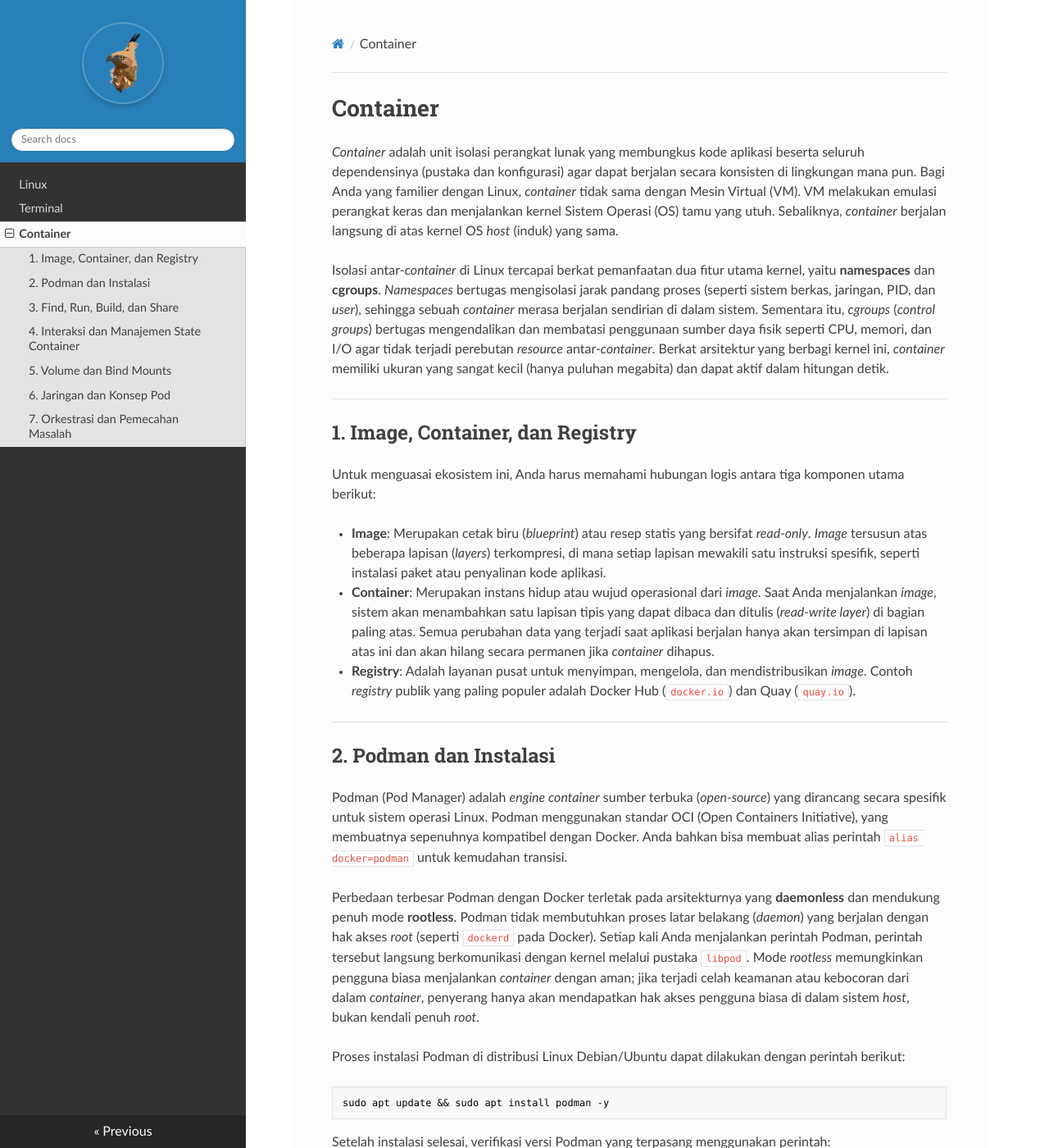
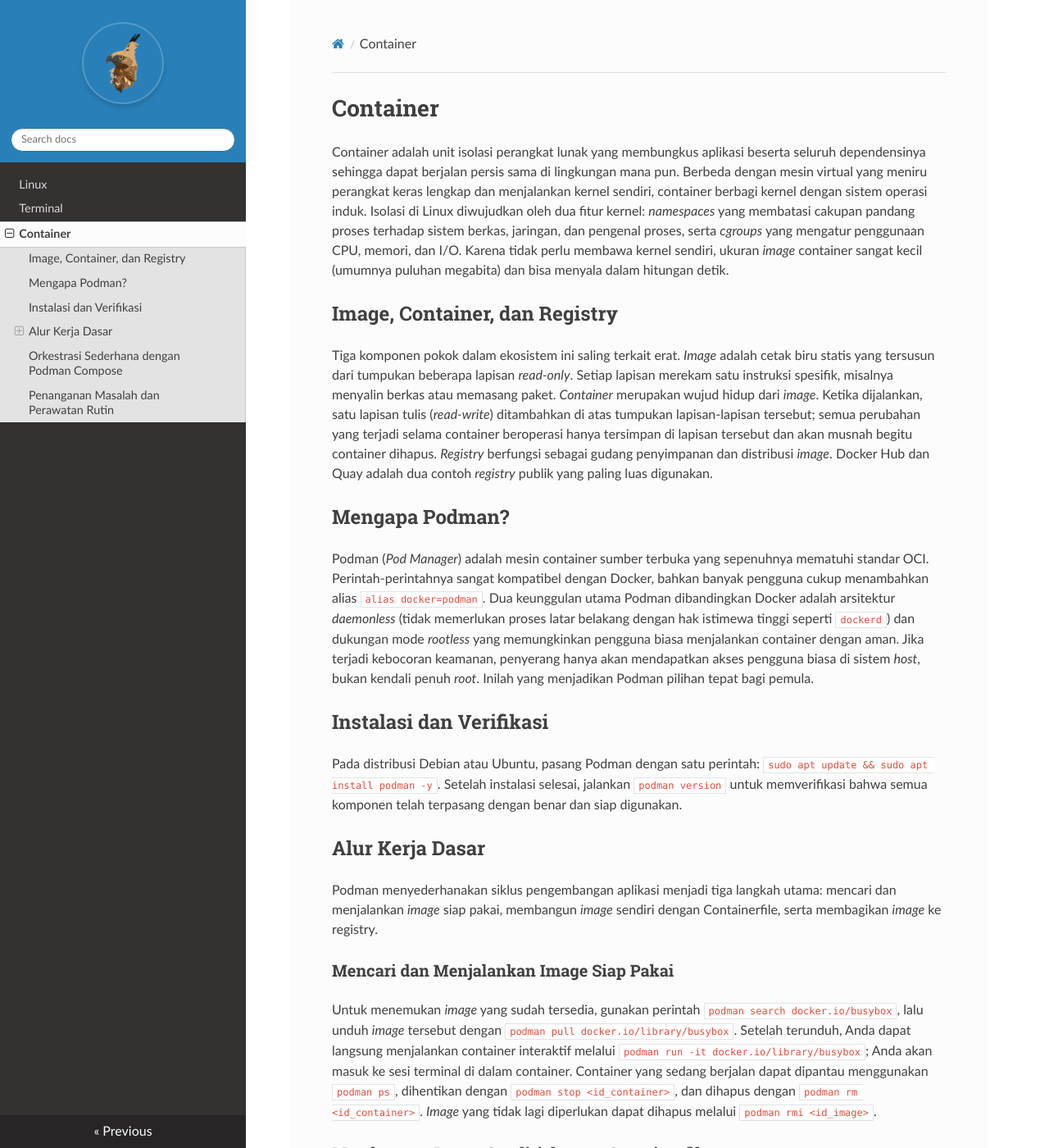
Before and after one commit to wildanfq/sinau, an MkDocs documentation site: the page built from docs/2.md, in a window 1280 px wide and 1400 px high. Shown: the whole window at 82% size. Built offline with MkDocs 1.6.1, drawn with Linux system fonts in a browser that asks for light colours; nearby versions of some CDN libraries; some of the changed text lies outside the part shown.

Commit message:
update docs

````diff
--- a/docs/2.md
+++ b/docs/2.md
@@ -1,191 +1,150 @@
 # Container
 
-*Container* adalah unit isolasi perangkat lunak yang membungkus kode aplikasi beserta seluruh dependensinya (pustaka dan konfigurasi) agar dapat berjalan secara konsisten di lingkungan mana pun. Bagi Anda yang familier dengan Linux, *container* tidak sama dengan Mesin Virtual (VM). VM melakukan emulasi perangkat keras dan menjalankan kernel Sistem Operasi (OS) tamu yang utuh. Sebaliknya, *container* berjalan langsung di atas kernel OS *host* (induk) yang sama.
+Container adalah unit isolasi perangkat lunak yang membungkus aplikasi beserta seluruh dependensinya sehingga dapat berjalan persis sama di lingkungan mana pun. Berbeda dengan mesin virtual yang meniru perangkat keras lengkap dan menjalankan kernel sendiri, container berbagi kernel dengan sistem operasi induk. Isolasi di Linux diwujudkan oleh dua fitur kernel: *namespaces* yang membatasi cakupan pandang proses terhadap sistem berkas, jaringan, dan pengenal proses, serta *cgroups* yang mengatur penggunaan CPU, memori, dan I/O. Karena tidak perlu membawa kernel sendiri, ukuran *image* container sangat kecil (umumnya puluhan megabita) dan bisa menyala dalam hitungan detik.
 
-Isolasi antar-*container* di Linux tercapai berkat pemanfaatan dua fitur utama kernel, yaitu **namespaces** dan **cgroups**. *Namespaces* bertugas mengisolasi jarak pandang proses (seperti sistem berkas, jaringan, PID, dan *user*), sehingga sebuah *container* merasa berjalan sendirian di dalam sistem. Sementara itu, *cgroups* (*control groups*) bertugas mengendalikan dan membatasi penggunaan sumber daya fisik seperti CPU, memori, dan I/O agar tidak terjadi perebutan *resource* antar-*container*. Berkat arsitektur yang berbagi kernel ini, *container* memiliki ukuran yang sangat kecil (hanya puluhan megabita) dan dapat aktif dalam hitungan detik.
+## Image, Container, dan Registry
 
----
+Tiga komponen pokok dalam ekosistem ini saling terkait erat. *Image* adalah cetak biru statis yang tersusun dari tumpukan beberapa lapisan *read-only*. Setiap lapisan merekam satu instruksi spesifik, misalnya menyalin berkas atau memasang paket. *Container* merupakan wujud hidup dari *image*. Ketika dijalankan, satu lapisan tulis (*read-write*) ditambahkan di atas tumpukan lapisan-lapisan tersebut; semua perubahan yang terjadi selama container beroperasi hanya tersimpan di lapisan tersebut dan akan musnah begitu container dihapus. *Registry* berfungsi sebagai gudang penyimpanan dan distribusi *image*. Docker Hub dan Quay adalah dua contoh *registry* publik yang paling luas digunakan.
 
-## 1. Image, Container, dan Registry
+## Mengapa Podman?
 
-Untuk menguasai ekosistem ini, Anda harus memahami hubungan logis antara tiga komponen utama berikut:
+Podman (*Pod Manager*) adalah mesin container sumber terbuka yang sepenuhnya mematuhi standar OCI. Perintah-perintahnya sangat kompatibel dengan Docker, bahkan banyak pengguna cukup menambahkan alias `alias docker=podman`. Dua keunggulan utama Podman dibandingkan Docker adalah arsitektur *daemonless* (tidak memerlukan proses latar belakang dengan hak istimewa tinggi seperti `dockerd`) dan dukungan mode *rootless* yang memungkinkan pengguna biasa menjalankan container dengan aman. Jika terjadi kebocoran keamanan, penyerang hanya akan mendapatkan akses pengguna biasa di sistem *host*, bukan kendali penuh *root*. Inilah yang menjadikan Podman pilihan tepat bagi pemula.
 
-* **Image**: Merupakan cetak biru (*blueprint*) atau resep statis yang bersifat *read-only*. *Image* tersusun atas beberapa lapisan (*layers*) terkompresi, di mana setiap lapisan mewakili satu instruksi spesifik, seperti instalasi paket atau penyalinan kode aplikasi.
-* **Container**: Merupakan instans hidup atau wujud operasional dari *image*. Saat Anda menjalankan *image*, sistem akan menambahkan satu lapisan tipis yang dapat dibaca dan ditulis (*read-write layer*) di bagian paling atas. Semua perubahan data yang terjadi saat aplikasi berjalan hanya akan tersimpan di lapisan atas ini dan akan hilang secara permanen jika *container* dihapus.
-* **Registry**: Adalah layanan pusat untuk menyimpan, mengelola, dan mendistribusikan *image*. Contoh *registry* publik yang paling populer adalah Docker Hub (`docker.io`) dan Quay (`quay.io`).
+## Instalasi dan Verifikasi
 
----
+Pada distribusi Debian atau Ubuntu, pasang Podman dengan satu perintah: `sudo apt update && sudo apt install podman -y`. Setelah instalasi selesai, jalankan `podman version` untuk memverifikasi bahwa semua komponen telah terpasang dengan benar dan siap digunakan.
 
-## 2. Podman dan Instalasi
+## Alur Kerja Dasar
 
-Podman (Pod Manager) adalah *engine container* sumber terbuka (*open-source*) yang dirancang secara spesifik untuk sistem operasi Linux. Podman menggunakan standar OCI (Open Containers Initiative), yang membuatnya sepenuhnya kompatibel dengan Docker. Anda bahkan bisa membuat alias perintah `alias docker=podman` untuk kemudahan transisi.
+Podman menyederhanakan siklus pengembangan aplikasi menjadi tiga langkah utama: mencari dan menjalankan *image* siap pakai, membangun *image* sendiri dengan Containerfile, serta membagikan *image* ke registry.
 
-Perbedaan terbesar Podman dengan Docker terletak pada arsitekturnya yang **daemonless** dan mendukung penuh mode **rootless**. Podman tidak membutuhkan proses latar belakang (*daemon*) yang berjalan dengan hak akses *root* (seperti `dockerd` pada Docker). Setiap kali Anda menjalankan perintah Podman, perintah tersebut langsung berkomunikasi dengan kernel melalui pustaka `libpod`. Mode *rootless* memungkinkan pengguna biasa menjalankan *container* dengan aman; jika terjadi celah keamanan atau kebocoran dari dalam *container*, penyerang hanya akan mendapatkan hak akses pengguna biasa di dalam sistem *host*, bukan kendali penuh *root*.
+### Mencari dan Menjalankan Image Siap Pakai
+Untuk menemukan *image* yang sudah tersedia, gunakan perintah `podman search docker.io/busybox`, lalu unduh *image* tersebut dengan `podman pull docker.io/library/busybox`. Setelah terunduh, Anda dapat langsung menjalankan container interaktif melalui `podman run -it docker.io/library/busybox`; Anda akan masuk ke sesi terminal di dalam container. Container yang sedang berjalan dapat dipantau menggunakan `podman ps`, dihentikan dengan `podman stop <id_container>`, dan dihapus dengan `podman rm <id_container>`. *Image* yang tidak lagi diperlukan dapat dihapus melalui `podman rmi <id_image>`.
 
-Proses instalasi Podman di distribusi Linux Debian/Ubuntu dapat dilakukan dengan perintah berikut:
+### Membangun Image Sendiri dengan Containerfile
+Apabila *image* publik belum memenuhi kebutuhan, Anda bisa membuat *image* kustom menggunakan berkas *Containerfile*. Contoh berikut membangun aplikasi REST API kecil berbahasa Go yang menangani *endpoint* `/tasks` dengan metode GET dan POST. Pertama, tulis kode aplikasi dalam `main.go`:
 
-```bash
-sudo apt update && sudo apt install podman -y
+```go
+package main
+
+import (
+	"encoding/json"
+	"log"
+	"net/http"
+)
+
+type Task struct {
+	ID   int    `json:"id"`
+	Name string `json:"name"`
+}
+
+var (
+	tasks  []Task
+	nextID = 1
+)
+
+func getTasks(w http.ResponseWriter, _ *http.Request) {
+	w.Header().Set("Content-Type", "application/json")
+	json.NewEncoder(w).Encode(tasks)
+}
+
+func createTask(w http.ResponseWriter, r *http.Request) {
+	var task Task
+	if err := json.NewDecoder(r.Body).Decode(&task); err != nil {
+		http.Error(w, "Invalid JSON", http.StatusBadRequest)
+		return
+	}
+	task.ID = nextID
+	nextID++
+	tasks = append(tasks, task)
+	w.Header().Set("Content-Type", "application/json")
+	w.WriteHeader(http.StatusCreated)
+	json.NewEncoder(w).Encode(task)
+}
+
+func taskHandler(w http.ResponseWriter, r *http.Request) {
+	switch r.Method {
+	case http.MethodGet:
+		getTasks(w, r)
+	case http.MethodPost:
+		createTask(w, r)
+	default:
+		http.Error(w, "Method Not Allowed", http.StatusMethodNotAllowed)
+	}
+}
+
+func main() {
+	http.HandleFunc("/tasks", taskHandler)
+	log.Println("http://localhost:8080")
+	log.Fatal(http.ListenAndServe(":8080", nil))
+}
 ```
 
-Setelah instalasi selesai, verifikasi versi Podman yang terpasang menggunakan perintah:
+Selanjutnya, buat *Containerfile* yang menerapkan strategi *multi-stage build* agar *image* akhir hanya berisi biner aplikasi tanpa sistem operasi tambahan, sehingga ukurannya sangat kecil.
 
-```bash
-podman version
+```dockerfile
+FROM golang:1.26-alpine AS builder
+WORKDIR /app
+COPY go.mod ./
+RUN go mod download
+COPY . .
+RUN CGO_ENABLED=0 GOOS=linux go build -o tasks .
+
+FROM scratch
+WORKDIR /app
+COPY --from=builder /app/tasks .
+EXPOSE 8080
+CMD ["./tasks"]
 ```
 
----
+Pada tahap pertama, kita menggunakan *image* `golang:1.26-alpine` sebagai lingkungan build. Setelah menetapkan direktori kerja, berkas `go.mod` disalin lebih dulu agar proses pengunduhan dependensi bisa di-cache oleh Podman, baru seluruh kode sumber disalin dan dikompilasi menjadi biner statis bernama `tasks`. Tahap kedua dimulai dari *image* kosong `scratch` yang sama sekali tidak membawa sistem operasi atau shell. Biner hasil kompilasi disalin dari tahap sebelumnya ke direktori `/app`, port `8080` dideklarasikan sebagai metadata, dan perintah `CMD` akan langsung menjalankan aplikasi saat container dimulai.
 
-## 3. Find, Run, Build, dan Share
+Bangun *image* dengan perintah `podman build -t tasks .` di direktori proyek. Setelah berhasil, *image* lokal `localhost/tasks` siap digunakan. Jalankan container di latar belakang melalui `podman run -d -p 8080:8080 tasks`, lalu uji API dengan `curl http://localhost:8080/tasks`.
 
-Podman menyederhanakan siklus hidup pengembangan aplikasi melalui empat langkah utama yang terstruktur: mencari (*Find*), menjalankan (*Run*), membangun (*Build*), dan membagikan (*Share*).
+### Membagikan Image ke Registry
+Untuk mendistribusikan *image* kepada orang lain, unggah ke *registry*. Masuklah ke akun Docker Hub dengan `podman login docker.io`. Beri *tag* baru yang merujuk ke repositori Anda, misalnya `podman tag localhost/tasks docker.io/username/tasks`, kemudian unggah dengan `podman push docker.io/username/tasks`. Pengguna lain kini dapat menarik *image* tersebut menggunakan `podman pull docker.io/username/tasks`.
 
-Langkah pertama adalah mencari *image* siap pakai yang tersedia di *registry* publik. Anda dapat menggunakan perintah pencarian untuk menemukan repositori aplikasi, misalnya mencari utilitas Linux `busybox`:
+## Orkestrasi Sederhana dengan Podman Compose
 
-```bash
-podman search docker.io/busybox
+Setelah mampu membangun dan membagikan *image*, sering kali kita perlu menjalankan beberapa container sekaligus sebagai satu kesatuan, misalnya aplikasi backend dengan basis data atau *reverse proxy*. Podman menyediakan perintah bawaan `podman compose` yang akan memanggil penyedia compose yang terpasang di sistem, seperti `podman-compose` atau `docker-compose`. Pastikan salah satunya sudah tersedia—jika belum, pasang dengan `sudo apt install podman-compose`.
+
+Contoh berikut menggabungkan layanan backend Go yang telah kita bangun dengan *reverse proxy* Caddy. Caddy akan menjadi pintu masuk tunggal dari *host*, meneruskan permintaan ke backend di dalam jaringan internal container.
+
+Buat berkas `Caddyfile` dengan isi:
+
+```
+:80 {
+    reverse_proxy backend:8080
+}
 ```
 
-Setelah menemukan *image* yang sesuai, Anda dapat langsung mengunduh dan menjalankannya secara interaktif. Opsi `-it` digunakan untuk membuka sesi terminal interaktif di dalam *container*:
+Kemudian buat `docker-compose.yml`:
 
-```bash
-podman run -it docker.io/library/busybox #`exit` untuk keluar
+```yaml
+services:
+  backend:
+    build: .
+    expose:
+      - "8080"
+
+  caddy:
+    image: caddy:alpine
+    ports:
+      - "8081:80"
+    volumes:
+      - ./Caddyfile:/etc/caddy/Caddyfile:ro
+    depends_on:
+      - backend
 ```
 
-Untuk melihat *image* yang baru saja diunduh, Anda dapat menggunakan perintah `podman images`:
+Berkas ini mendefinisikan dua layanan: `backend` yang dibangun dari Containerfile di direktori proyek, dan `caddy` yang ditarik dari *image* `caddy:alpine`. Layanan backend hanya membuka port `8080` di dalam jaringan virtual yang dibuat oleh Compose, sehingga tidak dapat diakses langsung dari *host*. Sebaliknya, container Caddy memetakan port `8081` *host* ke port `80` di dalam container—pemetaan di atas port `1024` diperlukan karena mode *rootless* Podman tidak mengizinkan *binding* ke port sistem. Konfigurasi Caddy dipasang melalui volume `./Caddyfile` dengan opsi *read-only* (`:ro`) demi keamanan, dan `depends_on` memastikan backend sudah berjalan lebih dulu sebelum Caddy dijalankan.
 
-```bash
-ubuntu@demo:~$ podman images
-REPOSITORY                 TAG       IMAGE ID       CREATED       SIZE
-docker.io/library/busybox  latest    c6348fa86ba0   6 weeks ago   4.69 MB
-ubuntu@demo:~$
-```
+Jalankan seluruh tumpukan dengan `podman compose up -d`. Caddy akan mendengarkan pada port `8081` *host* dan meneruskan setiap permintaan ke container backend di port `8080`. Akses aplikasi melalui `http://localhost:8081/tasks`. Untuk menghentikan dan membersihkan semua layanan, gunakan `podman compose down`.
 
-Dalam skenario nyata, Anda sering kali perlu memodifikasi atau membuat *image* sendiri menggunakan berkas konfigurasi bernama `Containerfile`. Anda juga bisa membangun *image* langsung dari repositori Git publik yang menyediakan konfigurasi tersebut:
+## Penanganan Masalah dan Perawatan Rutin
 
-```bash
-podman build -t hello https://github.com/containers/PodmanHello.git
-```
+Jika container gagal berjalan, periksa *log* terlebih dahulu menggunakan `podman logs <nama_container>`. Informasi yang tercetak di *log* hampir selalu menunjukkan penyebab pasti kegagalan. Apabila belum jelas, lakukan inspeksi mendetail dengan `podman inspect <nama_container>` dan perhatikan *exit code* serta variabel lingkungan yang digunakan. Untuk penyelidikan langsung, Anda dapat menjalankan container dari *image* yang sama secara interaktif dengan *shell* diagnostik: `podman run -it --entrypoint /bin/sh <nama_image>`.
 
-Untuk menguji *image* hasil *build* lokal tersebut, jalankan perintah:
+Lakukan pembersihan berkala menggunakan `podman system prune -a`. Perintah ini akan menghapus semua *image*, container, dan *volume* yang sudah tidak terpakai, menjaga lingkungan pengembangan tetap ringan dan responsif.
 
-```bash
-podman run -it hello
-```
-
-Agar hasil kerja Anda dapat digunakan oleh orang lain, Anda dapat mengunggah *image* lokal ke *registry* publik seperti Quay.io. Proses ini membutuhkan autentikasi, pemberian *tag* baru yang sesuai dengan nama pengguna Anda, dan perintah unggah (*push*):
-
-```bash
-# 1. Login ke registry
-podman login quay.io
-
-# 2. Berikan tag baru pada image lokal agar sesuai dengan tujuan repositori
-podman tag localhost/hello quay.io/USERNAME/hello
-
-# 3. Unggah image ke registry
-podman push quay.io/USERNAME/hello
-```
-
-Untuk memeriksa detail metadata dari *image* yang telah berhasil diunggah, gunakan fungsi inspeksi:
-
-```bash
-podman inspect quay.io/USERNAME/hello
-```
-
----
-
-## 4. Interaksi dan Manajemen State Container
-
-Saat sebuah *container* berjalan di latar belakang, Anda mungkin perlu melakukan pemeliharaan, melihat aktivitas, atau bahkan menyimpan perubahan *state* yang terjadi di dalamnya.
-
-Untuk masuk ke dalam sistem berkas *container* yang sedang aktif tanpa menghentikan aplikasinya, gunakan perintah `podman exec`. Perintah ini sangat berguna untuk proses *debugging* internal:
-
-```bash
-podman exec -it nama_container /bin/bash
-```
-
-> *Catatan: Jika shell `bash` tidak tersedia di dalam container, Anda dapat menggantinya dengan `/bin/sh`.*
-
-Untuk memantau aktivitas atau melihat keluaran standar (*standard output*) dari aplikasi utama di dalam *container*, gunakan perintah log. Tambahkan opsi `-f` (*follow*) untuk melihat log secara waktu nyata (*real-time*):
-
-```bash
-podman logs -f nama_container
-
-```
-
-Jika Anda melakukan eksperimen atau perubahan konfigurasi langsung di dalam *container* dan ingin membekukannya menjadi sebuah *image* baru, Anda dapat menggunakan perintah `commit`. Namun, perlu diingat bahwa metode ini kurang disarankan untuk lingkungan produksi karena sulit untuk dilacak kembali historinya:
-
-```bash
-podman commit nama_container my-custom-image:v1
-```
-
----
-## 5. Volume dan Bind Mounts
-
-Secara standar, seluruh data yang ditulis di dalam *container* bersifat sementara (*ephemeral*). Mengingat lapisan atas *container* berstatus *read-write* yang akan musnah saat *container* dihapus, Anda memerlukan mekanisme penyimpanan permanen untuk data penting seperti basis data atau berkas log. Podman menyediakan dua metode utama:
-
-Volume adalah ruang penyimpanan terisolasi di dalam sistem *host* yang siklus hidupnya dikelola sepenuhnya oleh Podman. Metode ini sangat aman dan direkomendasikan untuk produksi karena tidak mengganggu struktur direktori utama *host*.
-
-```bash
-# Membuat volume baru
-podman volume create mydata
-
-# Menjalankan container dengan memasang volume tersebut
-podman run -d -v mydata:/data nama_image
-```
-
-Bind Mounts memetakan direktori atau berkas spesifik dari sistem *host* langsung ke dalam direktori di dalam *container*. Metode ini sangat ideal untuk lingkungan pengembangan (*development*) karena perubahan kode program di komputer *host* akan langsung terbaca secara instan di dalam *container*.
-
-```bash
-podman run -d -v /home/user/project:/app nama_image
-```
-
----
-
-## 6. Jaringan dan Konsep Pod
-
-Secara bawaan, Podman menyediakan jaringan bertipe *bridge*. Setiap *container* akan mendapatkan alamat IP internal sendiri sehingga mereka dapat saling berkomunikasi di dalam satu *host*. Anda juga dapat membuat jaringan terisolasi baru agar antar-aplikasi tidak saling bercampur:
-
-```bash
-# Membuat jaringan khusus
-podman network create mynet
-
-# Menjalankan container di dalam jaringan tersebut
-podman run -d --network mynet nama_image
-```
-
-Salah satu fitur unggulan yang diadopsi Podman dari Kubernetes adalah konsep **Pod**. *Pod* adalah sebuah wadah atau grup logis yang menampung satu atau beberapa *container*. Semua *container* yang berada di dalam satu *Pod* yang sama akan berbagi *namespace* jaringan, IPC, dan PID yang sama.
-
-Artinya, *container* A dan *container* B di dalam satu *Pod* dapat saling berkomunikasi menggunakan alamat `localhost` dan *port* masing-masing, mirip seperti dua proses yang berjalan di komputer yang sama. Pemetaan *port* ke dunia luar cukup dilakukan sekali pada level *Pod*.
-
----
-
-## 7. Orkestrasi dan Pemecahan Masalah
-
-Untuk mengelola aplikasi multi-*container* yang kompleks secara terstruktur, Podman mendukung spesifikasi Docker Compose menggunakan alat tambahan bernama `podman-compose`. Anda dapat mendefinisikan seluruh arsitektur layanan di dalam sebuah berkas deklaratif `docker-compose.yml`:
-
-```bash
-# Mengaktifkan seluruh layanan di latar belakang
-podman-compose up -d
-
-# Menghentikan dan menghapus seluruh layanan
-podman-compose down
-```
-
-Selain itu, karena Podman ramah terhadap ekosistem Kubernetes, Anda dapat langsung menjalankan berkas manifes YAML Kubernetes di mesin lokal tanpa perlu memasang klaster Kubernetes penuh:
-
-```bash
-podman play kube deployment.yaml
-```
-
-Jika *container* Anda mendadak mati tepat setelah dijalankan, lakukan langkah pemeriksaan berikut:
-
-1. **Periksa Log**: Cari pesan kesalahan internal aplikasi dengan `podman logs nama_container`.
-2. **Inspeksi Metadata**: Periksa konfigurasi, variabel lingkungan, dan status *exit code* dengan `podman inspect nama_container`.
-3. **Mode Interaktif**: Jalankan kembali *image* secara manual menggunakan opsi `-it` diikuti dengan *shell* (`/bin/sh` atau `/bin/bash`) untuk mengisolasi masalah secara langsung.
-
-Terakhir, kontainerisasi yang aktif sering kali meninggalkan sampah digital berupa lapisan *image* tua atau *container* mati yang memenuhi ruang penyimpanan *disk*. Lakukan pembersihan berkala pada sistem Anda dengan perintah:
-
-```bash
-podman system prune -a
-```
+Dengan menyelesaikan seluruh langkah di atas, Anda telah menguasai alur kerja dasar container menggunakan Podman—mulai dari menarik *image*, membangun aplikasi sendiri, mendistribusikannya, hingga mengorkestrasi layanan dengan Compose. Selanjutnya, Anda dapat memperdalam topik seperti manajemen volume agar data tetap bertahan, konfigurasi jaringan kustom, atau pengoptimalan Containerfile agar proses build semakin efisien.
````
Also changed, not shown: docs/1.md (+18 -18 lines), docs/index.md (+4 -4 lines).
